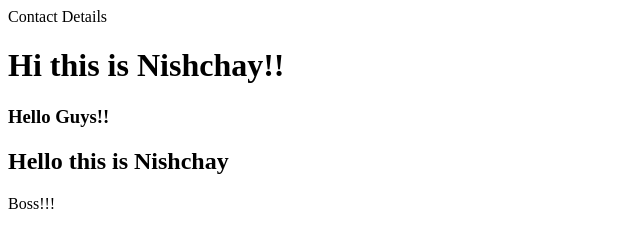
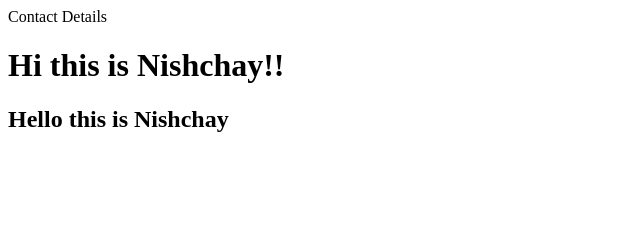
Before and after one commit to nishchaysk98/simple, a plain HTML site: page contacts.html in a window 1280 px wide. Shown: the whole page, without its empty margins (0-640 px from the left). Drawn offline with Linux system fonts and the light colour scheme.

Commit message:
Update contacts.html

```diff
--- a/contacts.html
+++ b/contacts.html
@@ -7,13 +7,11 @@
 
     <div>
       <h1>Hi this is Nishchay!!</h1>
-      <h3>Hello Guys!!</h3>
+
       <div>
         <h2>Hello this is Nishchay</h2>
       </div>
-      <div>
-        <p>Boss!!!</p>
-      </div>
+
     </div>
   </body>
 </html>
```
